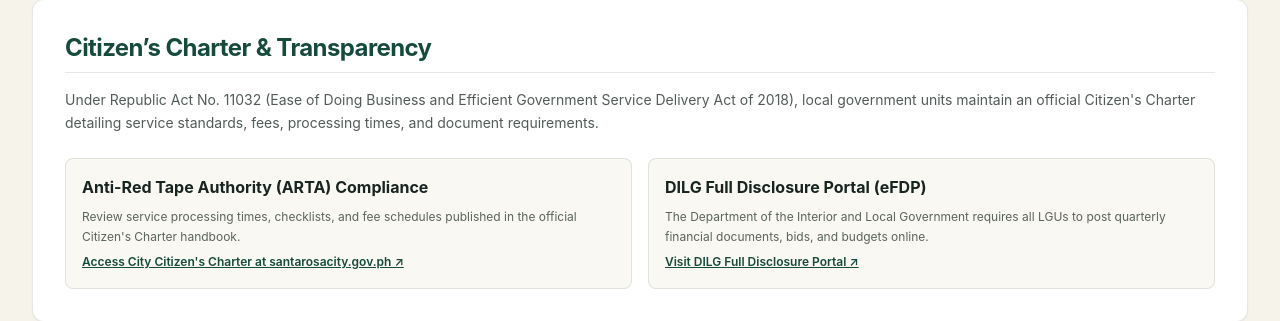
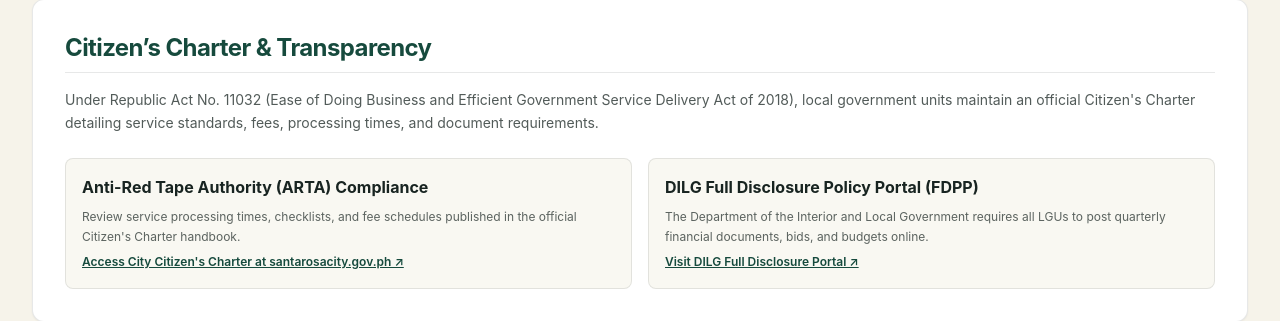
Before and after one commit to jericizon/bettersantarosacity, a Nuxt app: page /government in a window 1280 px wide. Shown: the part 6889-7210 px from the top of the page. Built offline with nearby package versions, Linux system fonts and the light colour scheme.

Commit message:
fix(government): correct DILG portal to fdpp.dilg.gov.ph

```diff
--- a/pages/government/index.vue
+++ b/pages/government/index.vue
@@ -193,12 +193,12 @@ const lastVerified = officials[0]?.lastVerified ?? departments[0]?.lastVerified
           </a>
         </div>
         <div class="rounded-lg border border-charcoal/10 bg-parchment/60 p-4 space-y-2">
-          <h3 class="font-serif text-base font-bold text-charcoal">DILG Full Disclosure Portal (eFDP)</h3>
+          <h3 class="font-serif text-base font-bold text-charcoal">DILG Full Disclosure Policy Portal (FDPP)</h3>
           <p class="text-xs text-charcoal/70 leading-relaxed">
             The Department of the Interior and Local Government requires all LGUs to post quarterly financial documents, bids, and budgets online.
           </p>
           <a
-            href="https://efdp.dilg.gov.ph"
+            href="https://fdpp.dilg.gov.ph"
             target="_blank"
             rel="noopener noreferrer"
             class="inline-flex text-xs font-semibold text-laguna-green underline hover:text-rose-accent-dark"
```
Also changed, not shown: 1 other file (tests, documents, lock files or other folders).
